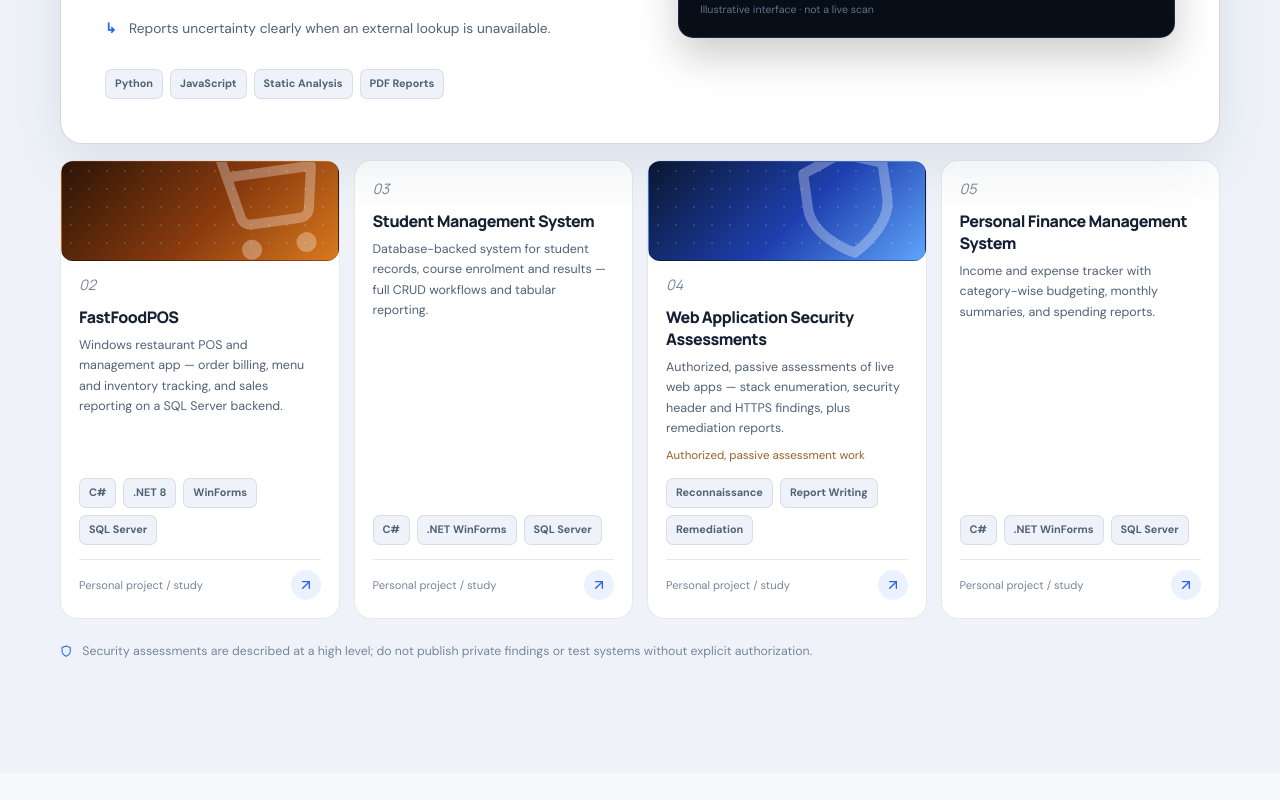
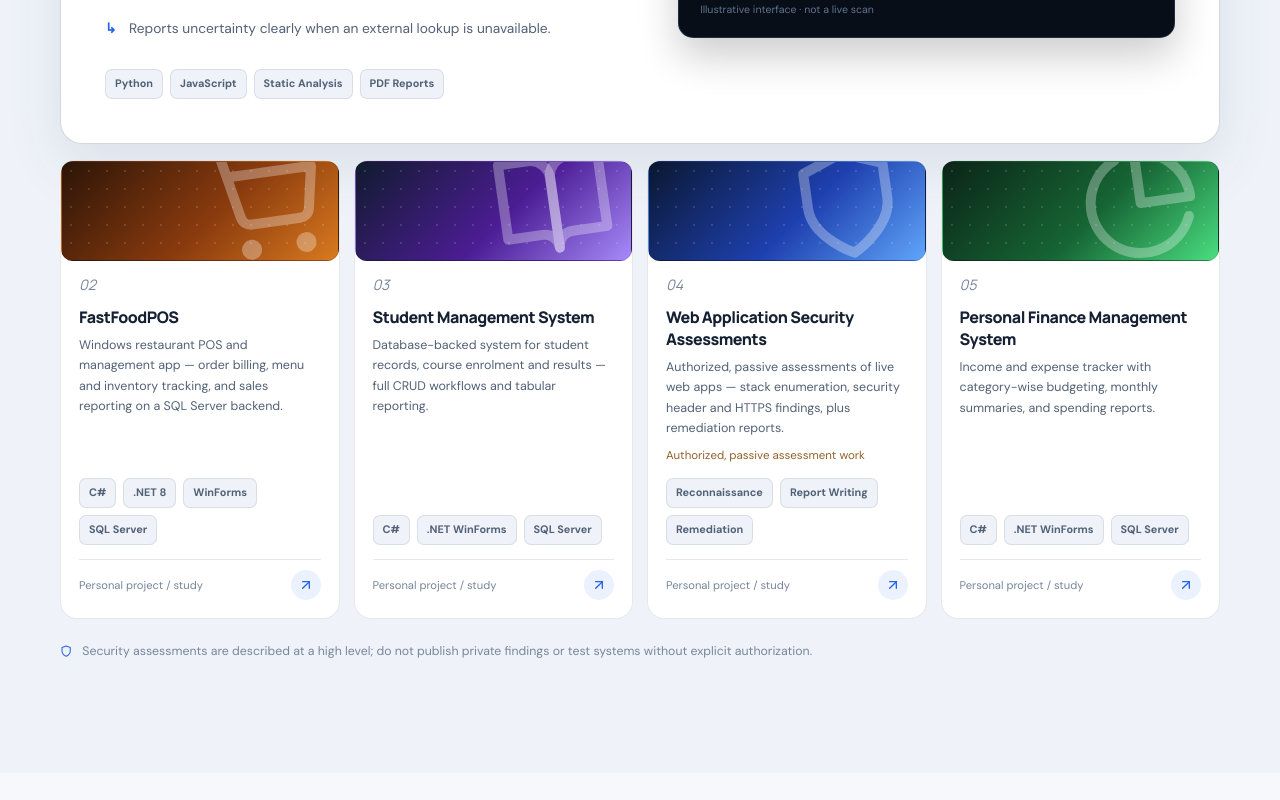
Before and after one commit to muhammadsaqlain-tech/saqlain-portfolio, a React (Vite) app: page / in a window 1280 px wide. Shown: the part 3720-4520 px from the top of the page. Built offline with nearby package versions, Linux system fonts and the light colour scheme.

Commit message:
Projects: cover art for Student Management and Personal Finance

```diff
--- a/src/components/Projects.tsx
+++ b/src/components/Projects.tsx
@@ -1,5 +1,5 @@
 import { motion } from "motion/react";
-import { FiArrowUpRight, FiLayout, FiShield, FiShoppingCart } from "react-icons/fi";
+import { FiArrowUpRight, FiLayout, FiShield, FiShoppingCart, FiBookOpen, FiPieChart } from "react-icons/fi";
 import SectionHeading from "./SectionHeading";
 import { projects } from "../data/portfolio";
 
@@ -8,6 +8,8 @@ const visualIcons = {
   pos: <FiShoppingCart />,
   audit: <FiShield />,
   sites: <FiLayout />,
+  student: <FiBookOpen />,
+  finance: <FiPieChart />,
 } as const;
 
 export default function Projects() {
--- a/src/data/portfolio.ts
+++ b/src/data/portfolio.ts
@@ -29,7 +29,7 @@ export type Project = {
   href?: string;
   // Picks the decorative cover art for the card. Purely illustrative —
   // never a fake screenshot. Keep the set small and intentional.
-  visual?: "pos" | "audit" | "sites";
+  visual?: "pos" | "audit" | "sites" | "student" | "finance";
 };
 
 export const profile = {
@@ -107,6 +107,7 @@ export const projects: Project[] = [
     description:
       "Database-backed system for student records, course enrolment and results — full CRUD workflows and tabular reporting.",
     tags: ["C#", ".NET WinForms", "SQL Server"],
+    visual: "student",
   },
   {
     number: "04",
@@ -123,6 +124,7 @@ export const projects: Project[] = [
     description:
       "Income and expense tracker with category-wise budgeting, monthly summaries, and spending reports.",
     tags: ["C#", ".NET WinForms", "SQL Server"],
+    visual: "finance",
   },
 ];
 
--- a/src/styles.css
+++ b/src/styles.css
@@ -391,6 +391,8 @@ a.contact-detail:hover .contact-detail-arrow { transform: translate(3px, -3px);
 .pv-pos { background: linear-gradient(135deg, #2b1407, #8a3b0e 55%, #d97a1f); }
 .pv-audit { background: linear-gradient(135deg, #0a1730, #1e40af 55%, #60a5fa); }
 .pv-sites { background: linear-gradient(135deg, #032a2c, #0e7490 55%, #2dd4bf); }
+.pv-student { background: linear-gradient(135deg, #101a2e, #4c1d95 55%, #a78bfa); }
+.pv-finance { background: linear-gradient(135deg, #0b2417, #166534 55%, #4ade80); }
 
 /* Featured terminal: slow scanline sweep + blinking cursor */
 .terminal-card { position: relative; }
```
